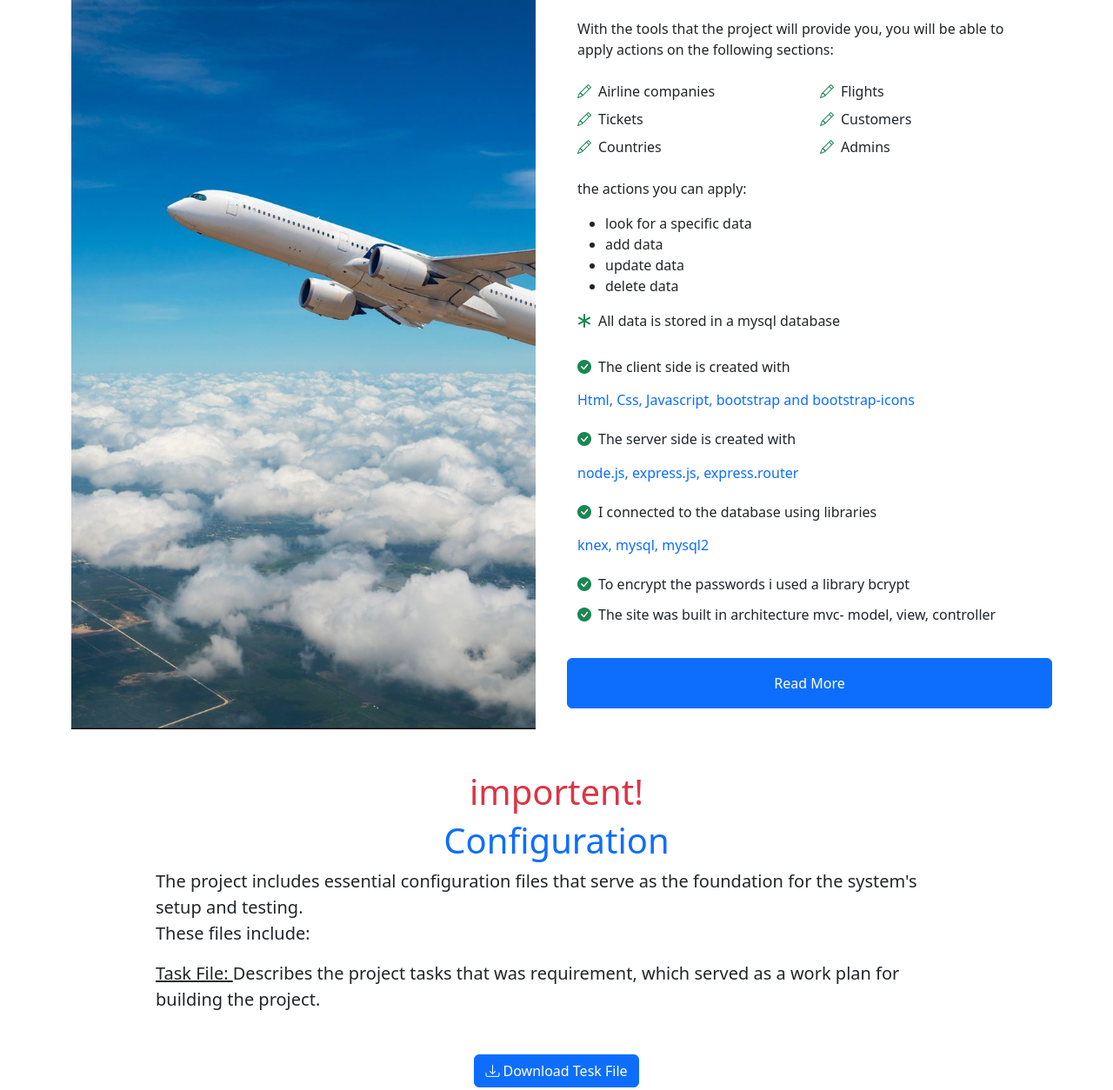
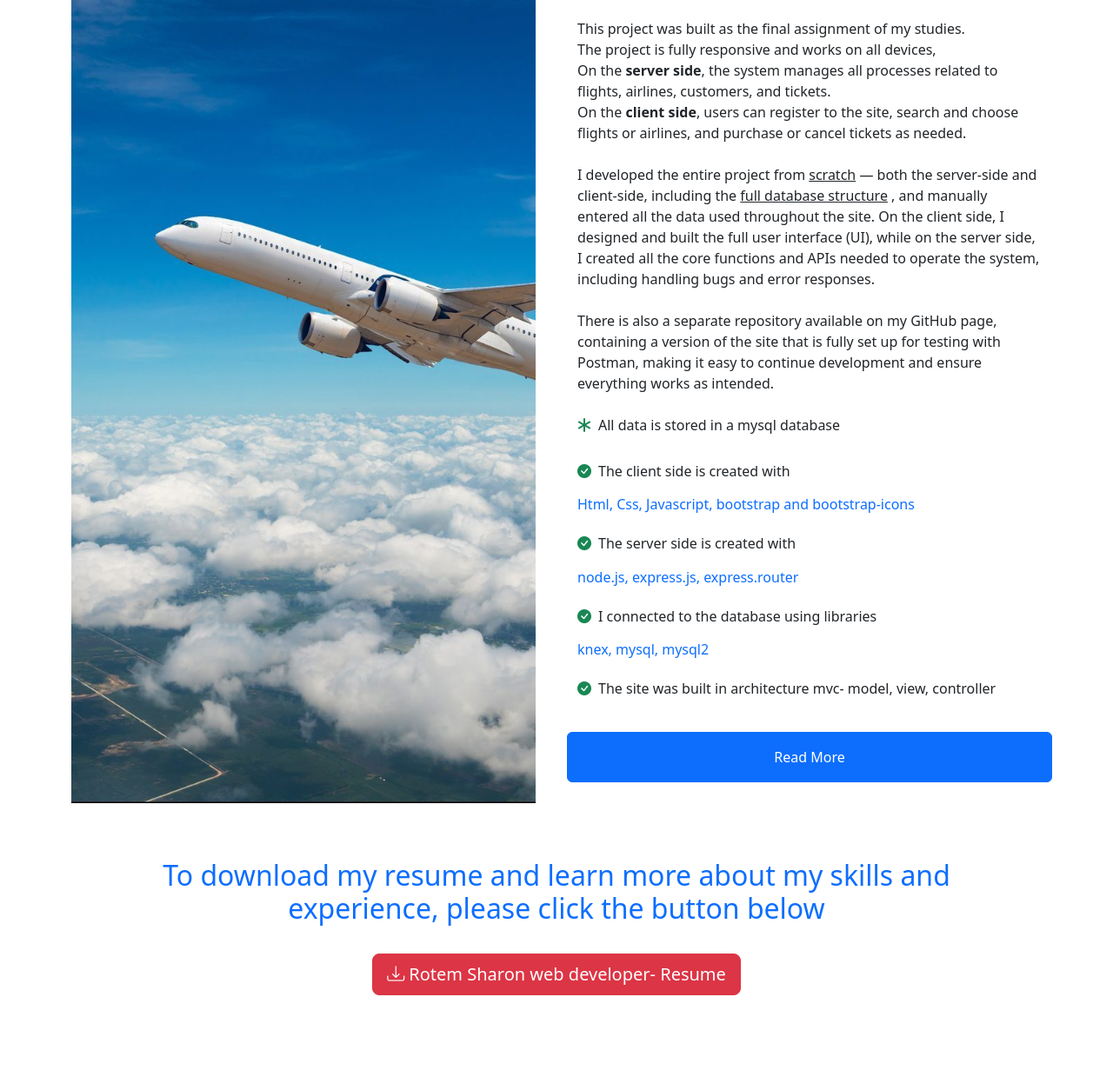
Before and after one commit to rotemsharon121/Flights-System-Project, a website: page views/index.html in a window 1280 px wide. Shown: the part 888-2142 px from the top of the page at 87% size. Drawn offline with nearby package versions, Linux system fonts and the light colour scheme.

Commit message:
modiffy summary of the project on home page

```diff
--- a/views/index.html
+++ b/views/index.html
@@ -87,35 +87,26 @@
                     <h1 class="mb-4">flights management system
                         project</h1>
                     <p class="mb-4">
-                        With the tools that the project will provide you, you will be able to apply actions on the
-                        following sections:<br>
-                    <div class="row gy-2 gx-4 mb-4">
-                        <div class="col-sm-6">
-                            <p class="mb-0"><i class="bi bi-pencil text-success me-2"></i>Airline companies</p>
-                        </div>
-                        <div class="col-sm-6">
-                            <p class="mb-0"><i class="bi bi-pencil text-success me-2"></i>Flights</p>
-                        </div>
-                        <div class="col-sm-6">
-                            <p class="mb-0"><i class="bi bi-pencil text-success me-2"></i>Tickets</p>
-                        </div>
-                        <div class="col-sm-6">
-                            <p class="mb-0"><i class="bi bi-pencil text-success me-2"></i>Customers</p>
-                        </div>
-                        <div class="col-sm-6">
-                            <p class="mb-0"><i class="bi bi-pencil text-success me-2"></i>Countries</p>
-                        </div>
-                        <div class="col-sm-6">
-                            <p class="mb-0"><i class="bi bi-pencil text-success me-2"></i>Admins</p>
-                        </div>
-                    </div>
-                    <p>the actions you can apply:</p>
-                    <ul>
-                        <li>look for a specific data</li>
-                        <li>add data</li>
-                        <li>update data</li>
-                        <li>delete data</li>
-                    </ul>
+                        This project was built as the final assignment of my studies.<br>
+                        The project is fully responsive and works on all devices,<br> On the
+                        <span style="font-weight: bold;">server side</span>, the system manages all processes related to
+                        flights, airlines, customers, and tickets.<br>
+                        On the <span style="font-weight: bold;">client side</span>, users can register to the site,
+                        search and choose flights or airlines, and purchase or cancel tickets as needed.
+                        <br>
+                        <br>
+                        I developed the entire project from <span style="text-decoration: underline;">scratch</span> —
+                        both the server-side and client-side,
+                        including the <span style="text-decoration: underline;">full database structure</span> , and
+                        manually entered all the data used throughout the
+                        site. On the client side, I designed and built the full user interface (UI), while on the server
+                        side, I created all the core functions and APIs needed to operate the system, including handling
+                        bugs and error responses.
+                        <br>
+                        <br>
+                        There is also a separate repository available on my GitHub page, containing a version of the
+                        site that is fully set up for testing with Postman, making it easy to continue development and
+                        ensure everything works as intended.
                     </p>
                     <p class="mb-0"><i class="bi bi-asterisk text-success me-2"></i>All data is stored in a mysql
                         database</p>
@@ -130,14 +121,29 @@
                         <h6><i class="bi bi-check-circle-fill text-success me-2"></i>I connected to the database using
                             libraries</h6>
                         <p class="text-primary">knex, mysql, mysql2</p>
-                        <h6><i class="bi bi-check-circle-fill text-success me-2"></i>To encrypt the passwords i used a
-                            library bcrypt</h6><br>
                         <h6><i class="bi bi-check-circle-fill text-success me-2"></i>The site was built in architecture
                             mvc- model, view, controller</h6>
                         </p>
                         <a class="btn btn-primary py-3 px-5 mt-2" href="/about">Read More</a>
                     </div>
                 </div>
+                <div class="col-lg-10 text-center mx-auto">
+                    <p>
+                        <h2 class="text-primary">
+                            To download my resume and learn more about my skills and experience, please click the button
+                            below
+                        </h2>
+                        <a href="/public/Rotem Sharon web developer- Resume.pdf"
+                            download="Rotem Sharon web developer- Resume.pdf">
+                            <br>
+                            <button type="button" class="btn btn-danger btn-lg">
+                                <i class="bi bi-download"></i> Rotem Sharon web developer- Resume
+                            </button>
+                        </a>
+                        </p>
+                        <br><br>
+                </div>
+
                 <div class="col-lg-10 text-center mx-auto">
                     <h1 class="text-danger">importent!</h1>
                     <h1 class="text-primary">Configuration</h1>
@@ -172,7 +178,8 @@
                         </p>
                         <p><span style="text-decoration: underline;">Authorization Issue Handling: </span>
                             This file documents the configurations and solutions for
-                            resolving access (authorization) issues in mySQL database. the file provides steps to resolve the issue, such
+                            resolving access (authorization) issues in mySQL database. the file provides steps to
+                            resolve the issue, such
                             as modifying permissions
                             in the database or updating the server configuration file.
                         <div class="text-center m-5">
```
Also changed, not shown: views/about/database.html (+6 -0 lines), views/about/hebrew/databaseHebrew.html (+5 -0 lines), public/img/צילום מסך 2025-05-07 010130.png (added), 1 other file.
